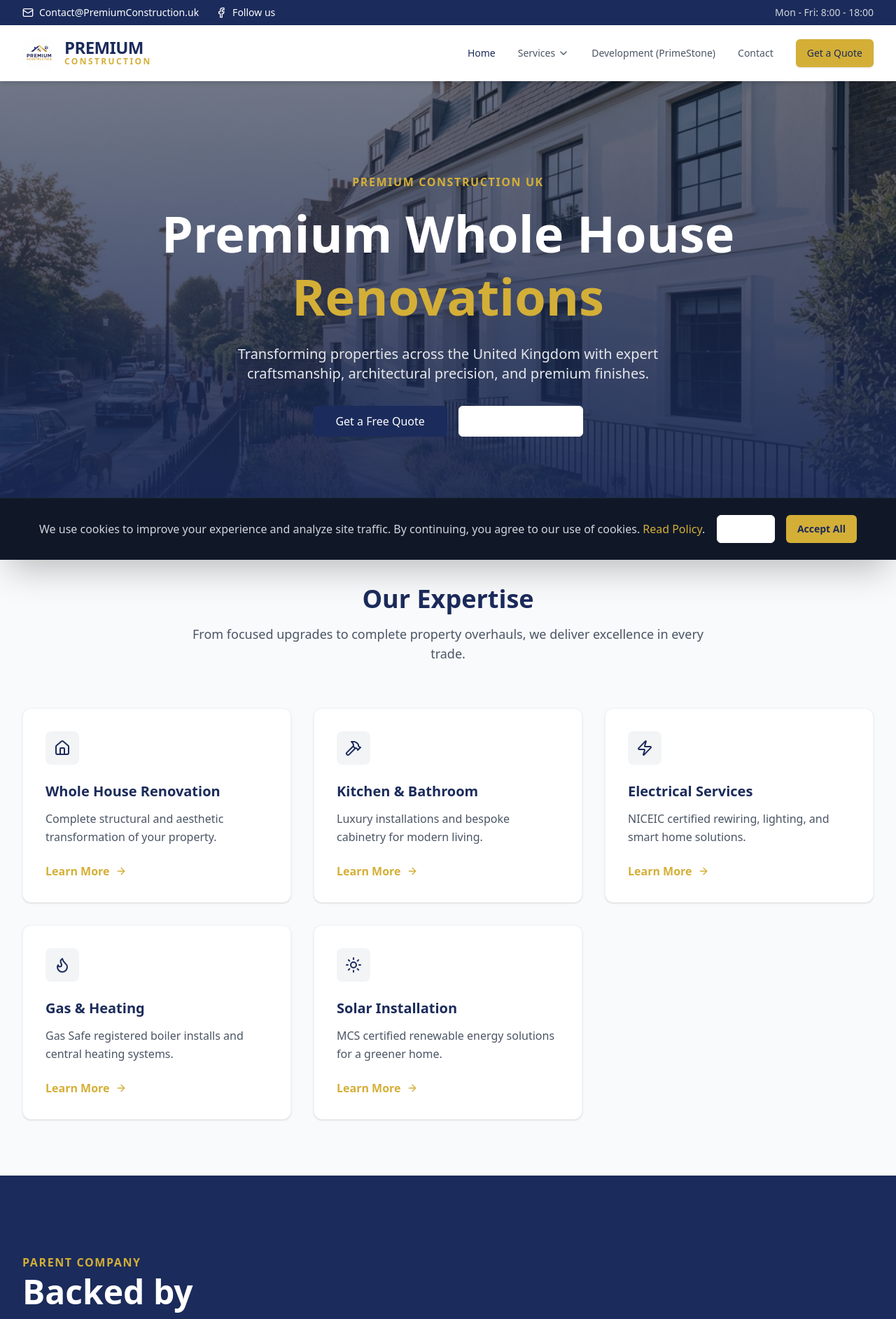
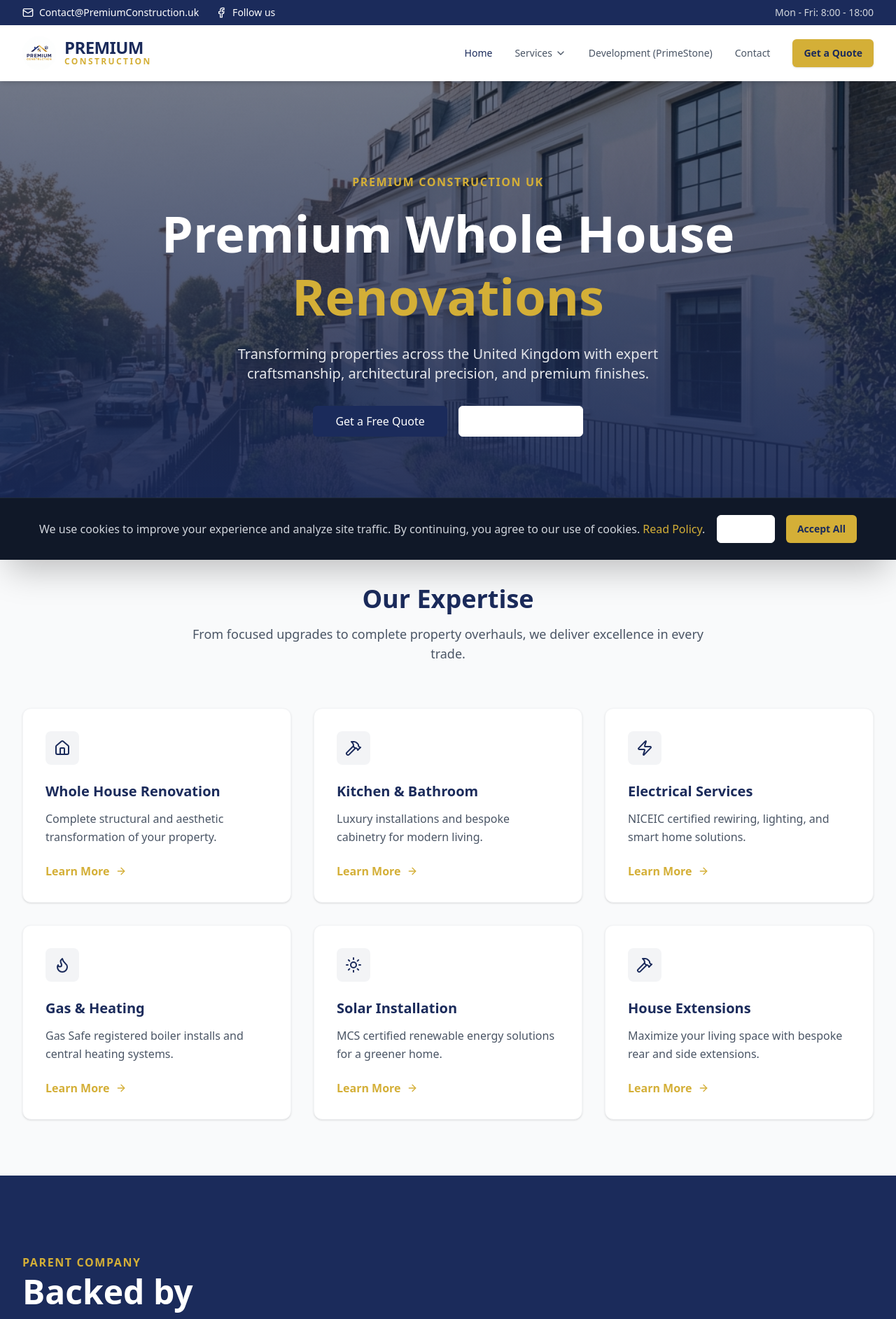
Before and after one commit to jshiz/PremiumConstructionUK, a Next.js app: page / in a window 1280 px wide. Shown: the top 1885 px of the page at 70% size. Built offline with nearby package versions, Linux system fonts and the light colour scheme.

Commit message:
Fix header colors, service grid, and social image detection

```diff
--- a/app/layout.tsx
+++ b/app/layout.tsx
@@ -32,7 +32,7 @@ export const metadata: Metadata = {
     siteName: "Premium Construction UK",
     images: [
       {
-        url: "/socialsharing.jpg",
+        url: "https://premiumconstruction.uk/socialsharing.jpg",
         width: 1200,
         height: 630,
         alt: "Premium Construction UK | Luxury Renovations",
--- a/components/features/ServiceGrid.tsx
+++ b/components/features/ServiceGrid.tsx
@@ -35,6 +35,12 @@ const services = [
         title: "Solar Installation",
         description: "MCS certified renewable energy solutions for a greener home.",
         link: "/services/solar",
+    },
+    {
+        icon: Hammer,
+        title: "House Extensions",
+        description: "Maximize your living space with bespoke rear and side extensions.",
+        link: "/services/whole-house",
     },
 ];
 
--- a/components/layout/Header.tsx
+++ b/components/layout/Header.tsx
@@ -77,6 +77,7 @@ export function Header() {
                                     >
                                         <Link href="/services/whole-house" className="block px-4 py-2 text-sm text-gray-700 hover:bg-gray-50 hover:text-primary">Whole House Renovation</Link>
                                         <Link href="/services/kitchen-bathroom" className="block px-4 py-2 text-sm text-gray-700 hover:bg-gray-50 hover:text-primary">Kitchen & Bathroom</Link>
+                                        <Link href="/services/whole-house" className="block px-4 py-2 text-sm text-gray-700 hover:bg-gray-50 hover:text-primary">House Extensions</Link>
                                         <Link href="/services/electrical" className="block px-4 py-2 text-sm text-gray-700 hover:bg-gray-50 hover:text-primary">Electrical</Link>
                                         <Link href="/services/gas" className="block px-4 py-2 text-sm text-gray-700 hover:bg-gray-50 hover:text-primary">Gas & Heating</Link>
                                         <Link href="/services/solar" className="block px-4 py-2 text-sm text-gray-700 hover:bg-gray-50 hover:text-primary">Solar Installation</Link>
@@ -94,7 +95,9 @@ export function Header() {
                         </Link>
 
                         <Link href="/contact">
-                            <Button variant="secondary" className="shadow-sm">Get a Quote</Button>
+                            <Button className="bg-secondary text-primary hover:bg-secondary/90 font-bold shadow-sm">
+                                Get a Quote
+                            </Button>
                         </Link>
                     </div>
 
```
